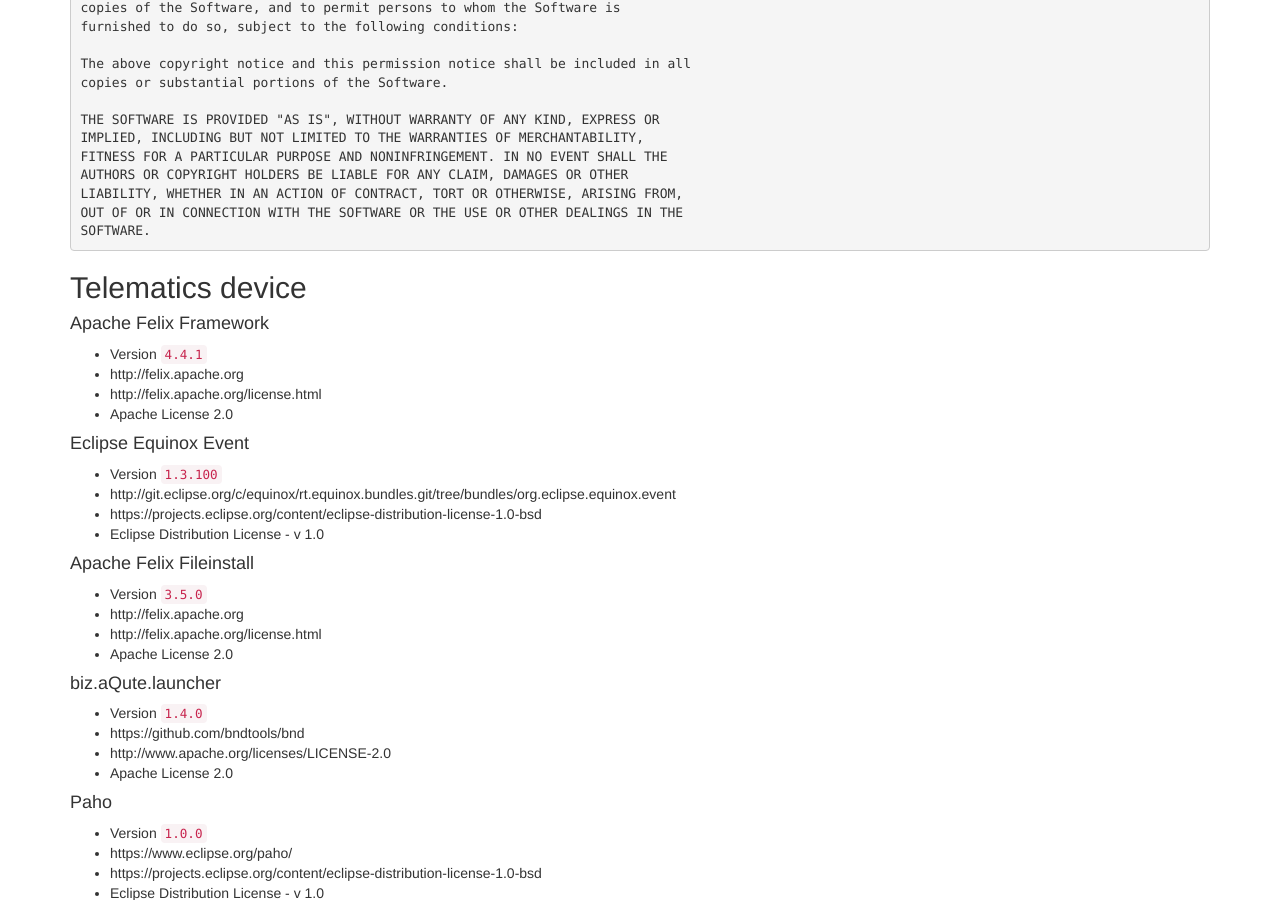
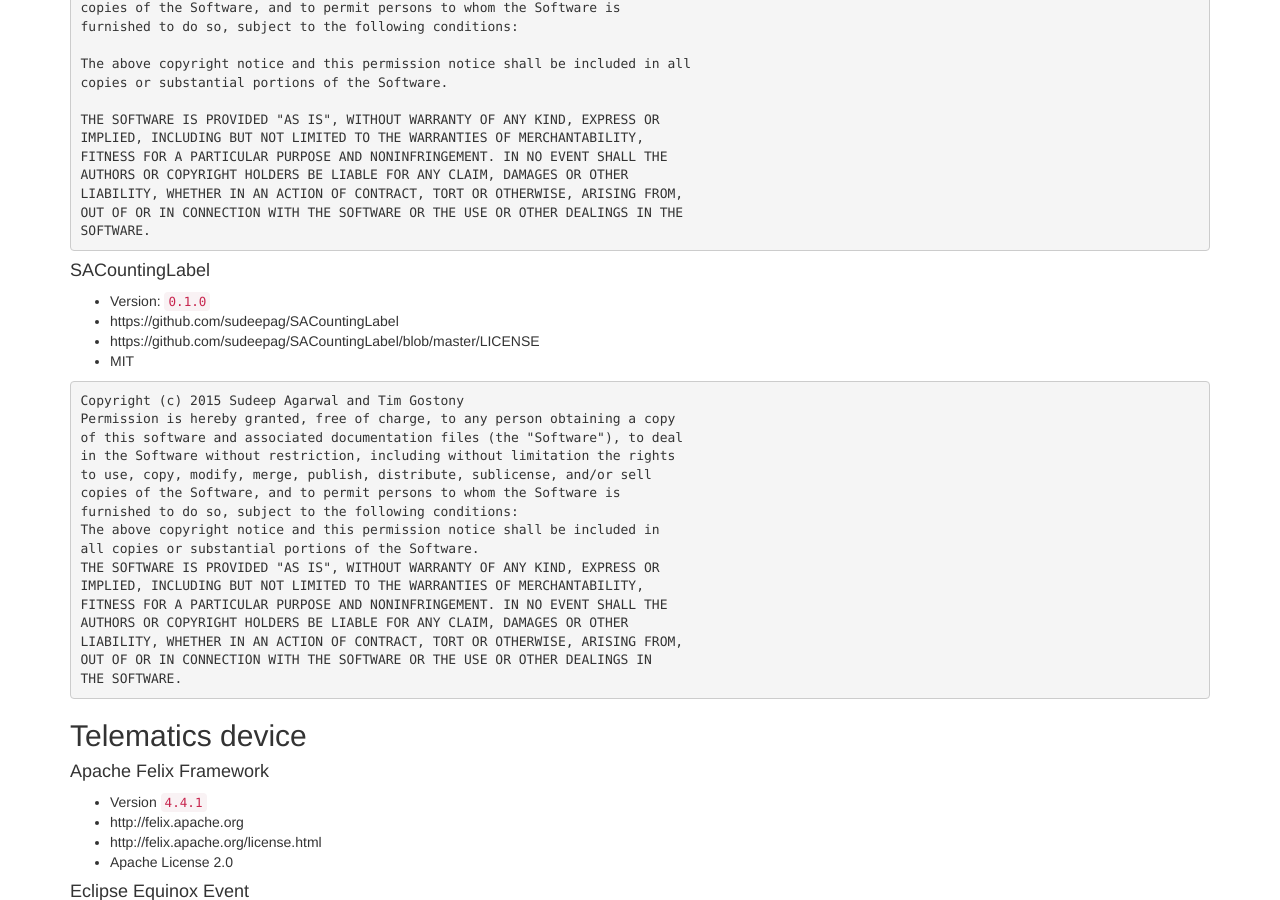
Before and after one commit to Springworks/m2h-open-source-licenses, a Jekyll site: the page built from index.md, in a window 1280 px wide and 900 px high, scrolled down 6035 px. Built offline with Jekyll 4.4.1, drawn with Linux system fonts in a browser that asks for light colours.

Commit message:
add(ios): SACountingLabel for iOS
add license for SACountingLabel on iOS

````diff
--- a/index.md
+++ b/index.md
@@ -332,6 +332,30 @@ OUT OF OR IN CONNECTION WITH THE SOFTWARE OR THE USE OR OTHER DEALINGS IN THE
 SOFTWARE.
 ```
 
+#### SACountingLabel
+* Version: `0.1.0`
+* https://github.com/sudeepag/SACountingLabel
+* https://github.com/sudeepag/SACountingLabel/blob/master/LICENSE
+* MIT
+
+```
+Copyright (c) 2015 Sudeep Agarwal and Tim Gostony
+Permission is hereby granted, free of charge, to any person obtaining a copy
+of this software and associated documentation files (the "Software"), to deal
+in the Software without restriction, including without limitation the rights
+to use, copy, modify, merge, publish, distribute, sublicense, and/or sell
+copies of the Software, and to permit persons to whom the Software is
+furnished to do so, subject to the following conditions:
+The above copyright notice and this permission notice shall be included in
+all copies or substantial portions of the Software.
+THE SOFTWARE IS PROVIDED "AS IS", WITHOUT WARRANTY OF ANY KIND, EXPRESS OR
+IMPLIED, INCLUDING BUT NOT LIMITED TO THE WARRANTIES OF MERCHANTABILITY,
+FITNESS FOR A PARTICULAR PURPOSE AND NONINFRINGEMENT. IN NO EVENT SHALL THE
+AUTHORS OR COPYRIGHT HOLDERS BE LIABLE FOR ANY CLAIM, DAMAGES OR OTHER
+LIABILITY, WHETHER IN AN ACTION OF CONTRACT, TORT OR OTHERWISE, ARISING FROM,
+OUT OF OR IN CONNECTION WITH THE SOFTWARE OR THE USE OR OTHER DEALINGS IN
+THE SOFTWARE.
+```
 
 ## Telematics device
 #### Apache Felix Framework
````
